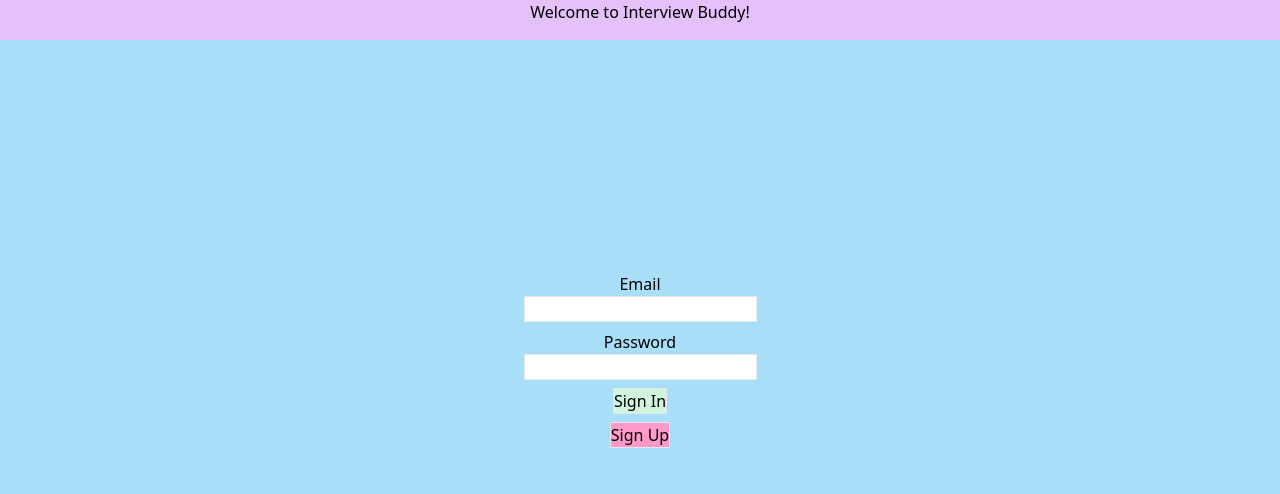
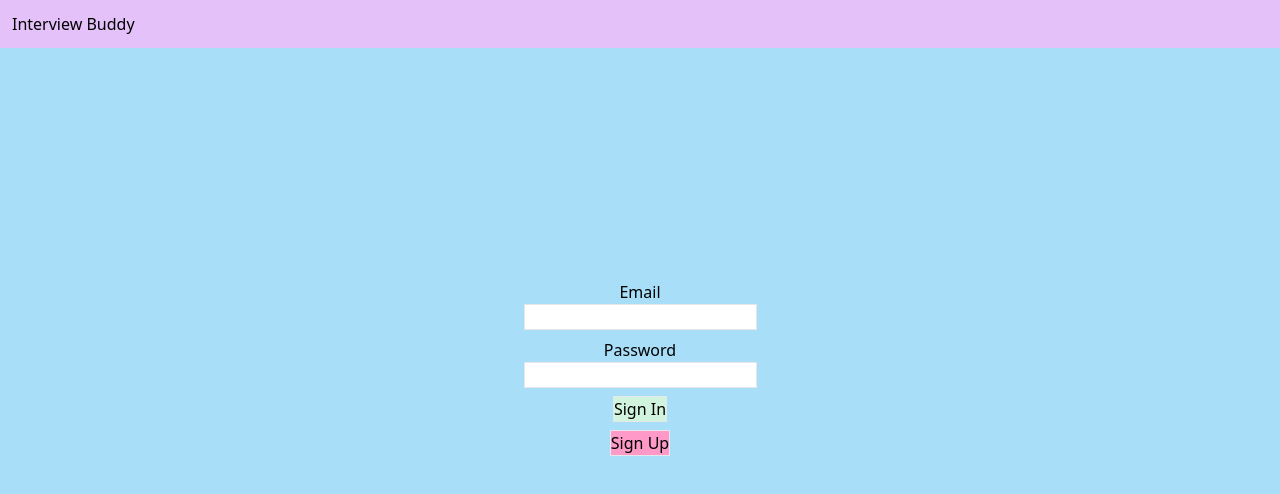
Before and after one commit to Interview-Buddy/interview-buddy-fe, a Next.js app: page / in a window 1280 px wide. Shown: the top 494 px of the page. Built offline with nearby package versions, Linux system fonts and the light colour scheme; no server answers.

Commit message:
Start update

```diff
--- a/components/header.tsx
+++ b/components/header.tsx
@@ -1,10 +1,13 @@
+import Link from 'next/link'
 
 const Header = () => {
   return (
-    <header data-cy="header" className="h-10 w-screen bg-[#E4C1F9] flex justify-center">
-      <div data-cy="banner">
-        Welcome to Interview Buddy!
-      </div>
+    <header data-cy="header" className="w-screen bg-[#E4C1F9] flex space-between">
+      <h1 className="p-3">
+        <Link href="/">
+          Interview Buddy
+        </Link>
+      </h1>
     </header>
   )
 }
```
Also changed, not shown: 1 other file (tests, documents, lock files or other folders).
